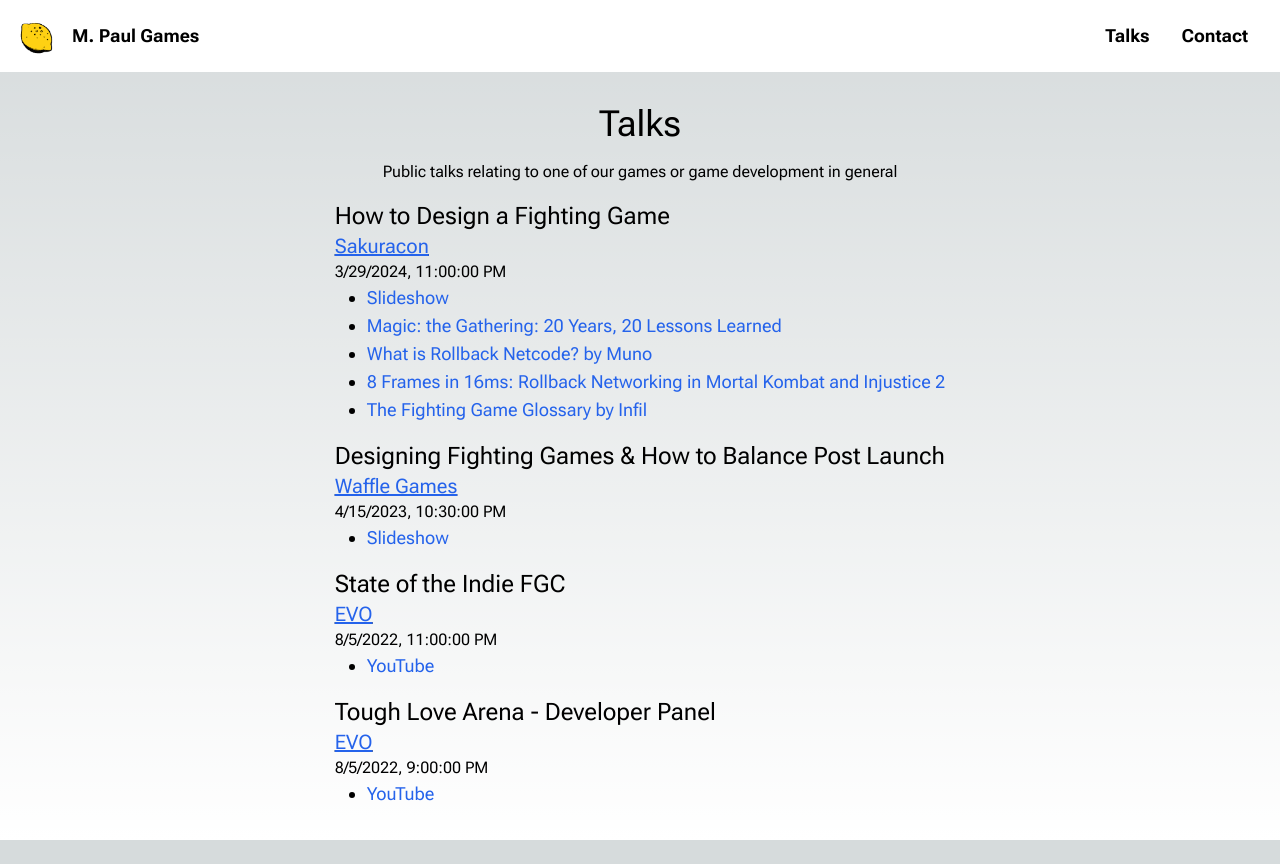
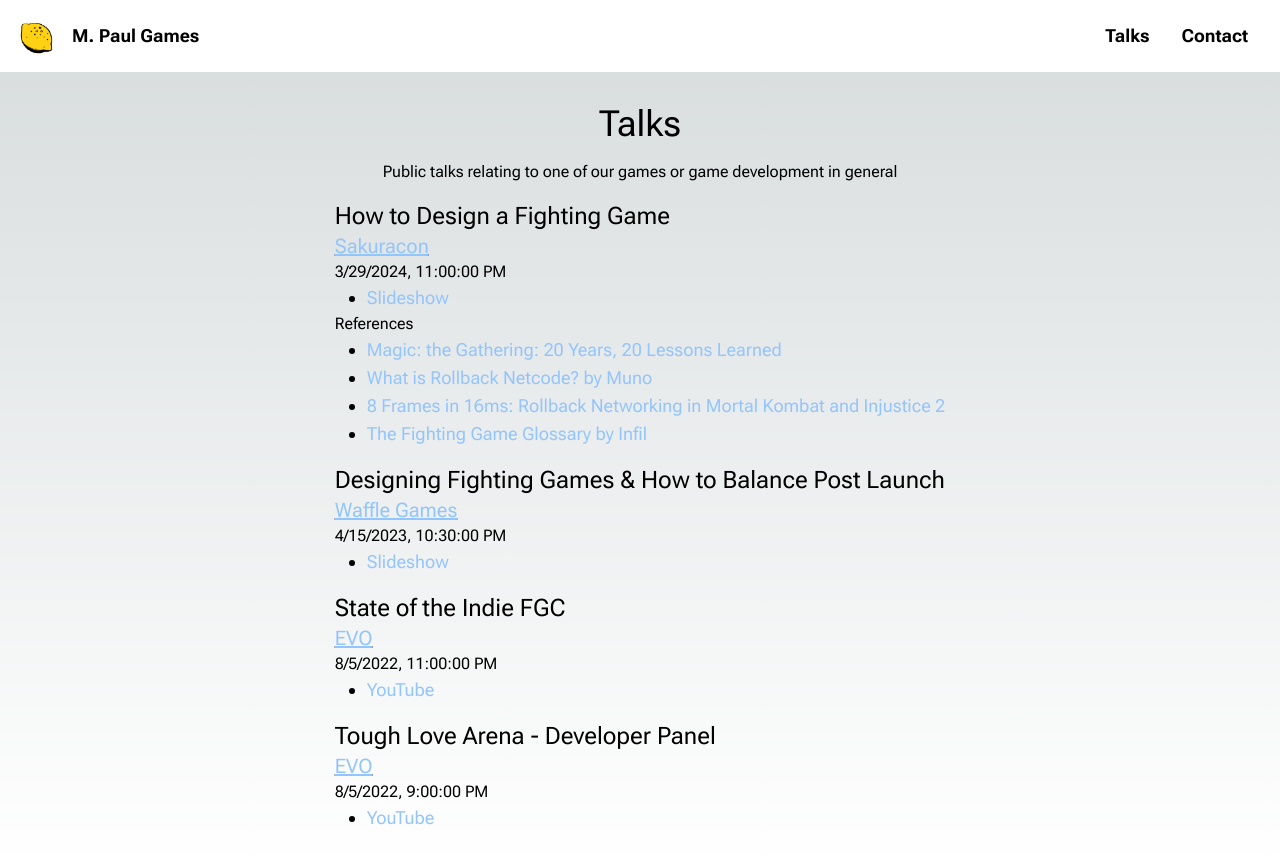
Before and after one commit to mpaulweeks/mpaulgames, a Next.js app: page /talks in a window 1280 px wide. Before the commit the page ends 840 px from the top, so only its background shows below. Built offline with nearby package versions, Linux system fonts and the light colour scheme.

Commit message:
fix anchor colors to be less harsh on black, add references subsection for talks

```diff
--- a/src/app/contact/page.tsx
+++ b/src/app/contact/page.tsx
@@ -12,7 +12,7 @@ export default function About() {
       <p>
         You can contact us by sending an email to
         {' '}
-        <a href={`mailto:${email}`} className="text-blue-600">
+        <a href={`mailto:${email}`} className="text-blue-300">
           {email}
         </a>
       </p>
--- a/src/app/talks/page.tsx
+++ b/src/app/talks/page.tsx
@@ -9,7 +9,7 @@ function TalkDisplay({ data }: {
       <div className="text-2xl">{data.title}</div>
       <div className="underline text-xl">
         {data.eventUrl ? (
-          <a className='text-blue-600' href={data.eventUrl}>{data.event}</a>
+          <a className='text-blue-300' href={data.eventUrl}>{data.event}</a>
         ) : (
           <span>{data.event}</span>
         )}
@@ -17,14 +17,26 @@ function TalkDisplay({ data }: {
       <div>
         {data.date.toLocaleString()}
       </div>
-      {data.resources.length > 0 && (
+      {data.resources && data.resources.length > 0 && (
         <ul className="list-disc text-lg ml-8">
           {data.resources.map(res => (
             <li key={res.url}>
-              <a className="text-blue-600" href={res.url}>{res.label}</a>
+              <a className="text-blue-300" href={res.url}>{res.label}</a>
             </li>
           ))}
         </ul>
+      )}
+      {data.references && data.references.length > 0 && (
+        <>
+          <div>References</div>
+          <ul className="list-disc text-lg ml-8">
+            {data.references.map(res => (
+              <li key={res.url}>
+                <a className="text-blue-300" href={res.url}>{res.label}</a>
+              </li>
+            ))}
+          </ul>
+        </>
       )}
     </div>
   );
--- a/src/components/data.ts
+++ b/src/components/data.ts
@@ -43,7 +43,8 @@ export const talkDatas: TalkData[] = [{
   resources: [{
     label: 'Slideshow',
     url: 'https://docs.google.com/presentation/d/e/2PACX-1vSkdHnpOlyBnsKVOvqkzTlXXmSbq5hCKsWOnY9wqV8b4ACgmWhsiZigW4Dsa4X0v-P9psei3mJ64RKS/pub?start=false&loop=false&delayms=3000',
-  }, {
+  }],
+  references: [{
     label: `Magic: the Gathering: 20 Years, 20 Lessons Learned`,
     url: 'https://www.youtube.com/watch?v=QHHg99hwQGY',
   }, {
--- a/src/types.ts
+++ b/src/types.ts
@@ -17,7 +17,11 @@ export type TalkData = {
   title: string;
   event: string;
   eventUrl?: string;
-  resources: {
+  resources?: {
+    label: string;
+    url: string;
+  }[];
+  references?: {
     label: string;
     url: string;
   }[];
```
